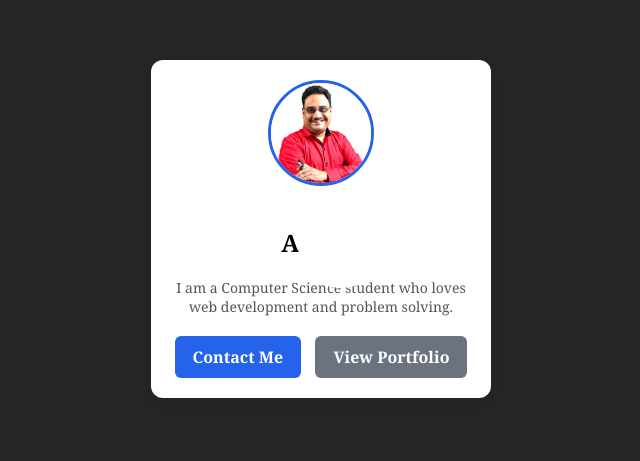
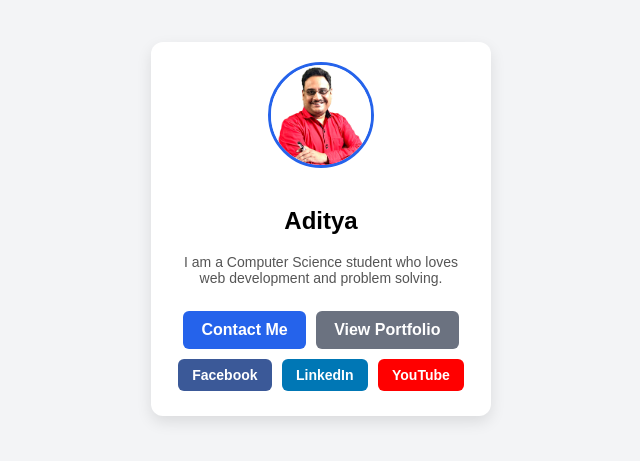
Before and after one commit to adityatandon19/ABES-TOT-FSD, a plain HTML site: page HTML/Personal Profile Card/profile.html in a window 1280 px wide. Shown: the part 171-632 px from the top of the page, without its empty margins (319-959 px from the left). Drawn offline with Linux system fonts and the light colour scheme.

Commit message:
changes done in profile card design

```diff
--- a/HTML/Personal Profile Card/all.css
+++ /dev/null
@@ -1,77 +0,0 @@
-body {
-  margin: 0;
-  padding:0;
-  background: #262626;
-}
-
-ul {
-  display: flex;
-  position: absolute;
-  top: 50%;
-  left: 50%;
-  transform: translate(-50%, -50%);
-}
-
-ul li {
-  list-style: none;
-}
-
-ul li a {
-  width: 80px;
-  height: 80px;
-  background-color: #fff;
-  text-align: center;
-  line-height: 80px;
-  font-size: 35px;
-  margin: 0 10px;
-  display: block;
-  border-radius: 50%;
-  position: relative;
-  overflow: hidden;
-  border: 3px solid #fff;
-  z-index: 1;
-}
-
-ul li a .icon {
-  position: relative;
-  color: #262626;
-  transition: .5s;
-  z-index: 3;
-}
-
-ul li a:hover .icon {
-  color: #fff;
-  transform: rotateY(360deg);
-}
-
-ul li a:before {
-  content: "";
-  position: absolute;
-  top: 100%;
-  left: 0;
-  width: 100%;
-  height: 100%;
-  background: #f00;
-  transition: .5s;
-  z-index: 2;
-}
-
-ul li a:hover:before {
-  top: 0;
-}
-
-ul li:nth-child(1) a:before{
-  background: #3b5999;
-}
-
-ul li:nth-child(2) a:before{
-  background: #55acee;
-}
-
-ul li:nth-child(3) a:before {
-  background: #0077b5;
-}
-
-ul li:nth-child(4) a:before {
-  background: #dd4b39;
-}
--- a/HTML/Personal Profile Card/profile.html
+++ b/HTML/Personal Profile Card/profile.html
@@ -13,14 +13,11 @@
     <p class="bio">I am a Computer Science student who loves web development and problem solving.</p>
     <a href="mailto:askaditya@ieee.org" class="btn" target="_blank">Contact Me</a>
     <a href="https://github.com/adityatandon19" class="btn secondary" target="_blank">View Portfolio</a>
-
-    <link rel="stylesheet" href="all.css" integrity="sha384-UHRtZLI+pbxtHCWp1t77Bi1L4ZtiqrqD80Kn4Z8NTSRyMA2Fd33n5dQ8lWUE00s/" crossorigin="anonymous">
-
-    <ul>
-      <li>
-    <a href="https://www.linkedin.com/in/followadityatandon"><i class="fab fa-linkedin-in icon"></i></a></li>
-    </ul>
-  </div>
+    <div class="social-buttons">
+      <a href="https://www.facebook.com/aditya88hk" target="_blank" class="btn social facebook">Facebook</a>
+      <a href="https://linkedin.com/in/followadityatandon" target="_blank" class="btn social linkedin">LinkedIn</a>
+      <a href="https://youtube.com/@c4yourselfyt" target="_blank" class="btn social youtube">YouTube</a>
+    </div>
 
 </body>
 </html>
--- a/HTML/Personal Profile Card/style.css
+++ b/HTML/Personal Profile Card/style.css
@@ -1,7 +1,7 @@
-/* Reset */
+/* Base styles (from earlier) */
 body {
   margin: 0;
-  font-family: Georgia, serif;
+  font-family: Arial, sans-serif;
   background: #f3f4f6;
   display: flex;
   justify-content: center;
@@ -9,7 +9,6 @@ body {
   height: 100vh;
 }
 
-/* Card styling */
 .card {
   background: white;
   width: 300px;
@@ -19,7 +18,6 @@ body {
   box-shadow: 0 6px 15px rgba(0,0,0,0.1);
 }
 
-/* Avatar image */
 .avatar {
   width: 100px;
   height: 100px;
@@ -28,14 +26,13 @@ body {
   margin-bottom: 15px;
 }
 
-/* Bio text */
 .bio {
   font-size: 14px;
   color: #555;
   margin-bottom: 20px;
 }
 
-/* Button */
+/* Buttons (contact / portfolio / socials) */
 .btn {
   display: inline-block;
   text-decoration: none;
@@ -44,15 +41,55 @@ body {
   padding: 10px 18px;
   border-radius: 6px;
   font-weight: bold;
+  margin: 5px 3px;
+  transition: background-color 0.3s ease, transform 0.3s ease, box-shadow 0.3s ease;
+}
 
-  /* Transition for hover effect */
-  transition: background 0.3s ease, transform 0.3s ease;
-}
-.btn.secondary {
-  background: #6b7280;
-  margin-left: 10px;
-}
+/* Hover effect for all .btn */
 .btn:hover {
   background: #1e40af;
   transform: scale(1.05);
+  box-shadow: 0 4px 12px rgba(0, 0, 0, 0.2);
 }
+
+/* Secondary button override */
+.btn.secondary {
+  background: #6b7280;
+}
+
+.btn.secondary:hover {
+  background: #374151;
+}
+
+/* Social buttons — style by platform */
+.social {
+  padding: 8px 14px;
+  font-size: 14px;
+}
+
+/* Facebook style */
+.facebook {
+  background: #3b5998;
+}
+
+.facebook:hover {
+  background: #2d4373;
+}
+
+/* LinkedIn style */
+.linkedin {
+  background: #0077b5;
+}
+
+.linkedin:hover {
+  background: #005582;
+}
+
+/* YouTube style */
+.youtube {
+  background: #ff0000;
+}
+
+.youtube:hover {
+  background: #cc0000;
+}
```
